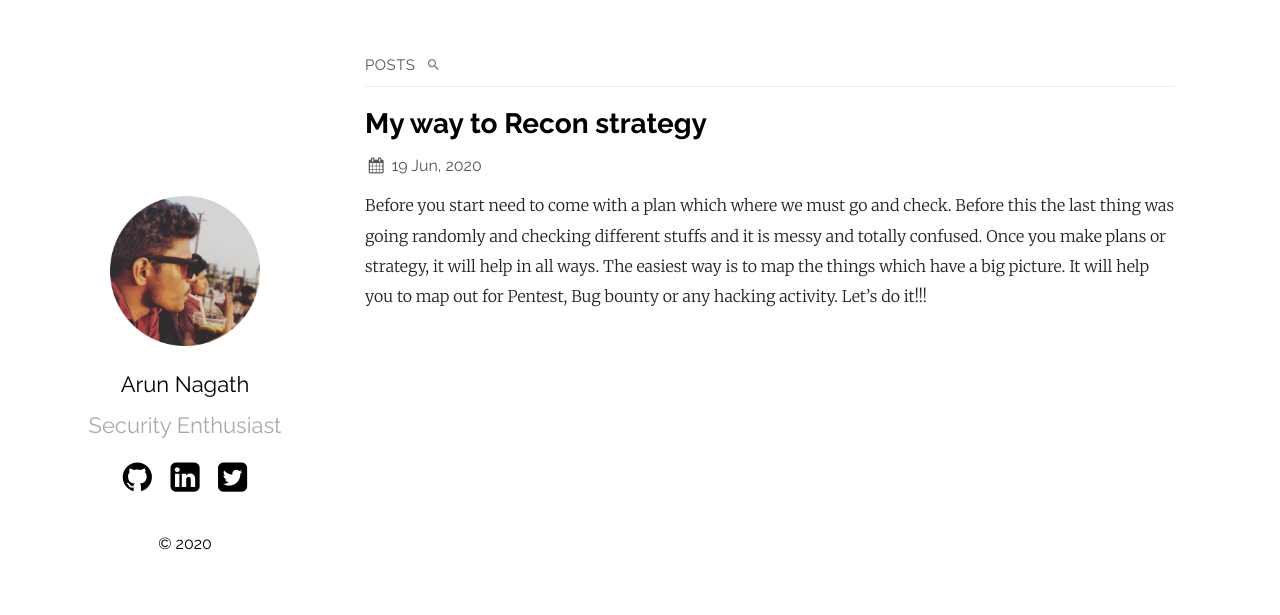
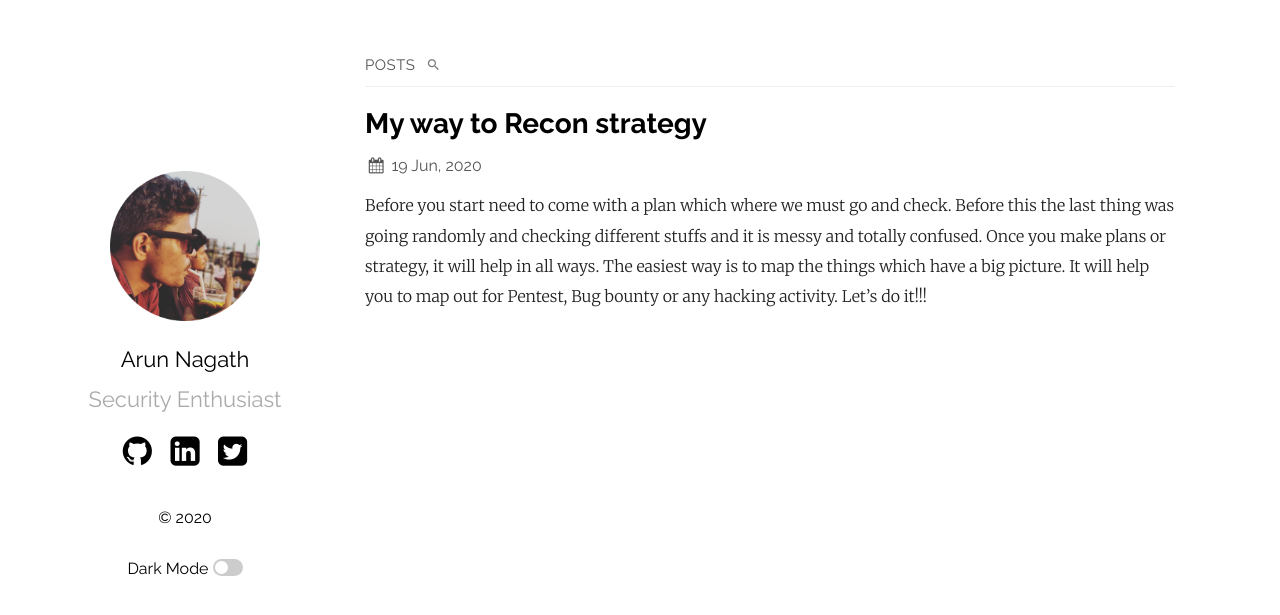
Before and after one commit to samarsault/plainwhite-jekyll, a Jekyll site: the page built from index.md, in a window 1280 px wide. Shown: the top 615 px of the page. Built offline with Jekyll 4.4.1, drawn with Linux system fonts in a browser that asks for light colours.

Commit message:
Update default.html

```diff
--- a/_layouts/default.html
+++ b/_layouts/default.html
@@ -5,8 +5,7 @@
   {%- include head.html -%}
 </head>
 
-<body onload="toggleDarkMode()">
-
+<body>
   <main class="container">
     <section class="about">
       <a href="/"><img src="{{ "/assets/portfolio.png" | relative_url }}" alt="{{ site.plainwhite.name }}"></a>
@@ -106,7 +105,18 @@
       {%- endif -%}
       <p>&copy;
         {{ "now" | date: "%Y" }}</p>
-
+      {%- if site.plainwhite.dark_mode -%}
+      <div>
+        <p>Dark Mode
+          <i class="icon-moon"></i>
+          <label class="switch">
+            <input type="checkbox" id="dark-mode-toggle">
+            <span class="slider round" onclick="toggleDarkMode()"></span>
+          </label>
+        </p>
+      </div>
+      <script type="text/javascript" src="/assets/js/darkmode.js"></script>
+      {%- endif -%}
     </section>
     <section class="content">
       {{ content }}
```
